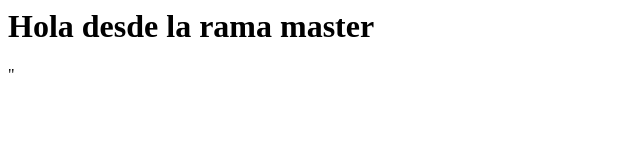
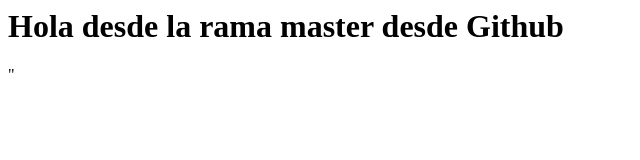
Before and after one commit to TaloxD/PrimerProyectoGit, a plain HTML site: page index.html in a window 1280 px wide. Shown: the whole page, without its empty margins (0-640 px from the left). Drawn offline with Linux system fonts and the light colour scheme.

Commit message:
actualizado desde Github

```diff
--- a/index.html
+++ b/index.html
@@ -1 +1 @@
-<html><body><h1>Hola desde la rama master</h1></body></html>"
+<html><body><h1>Hola desde la rama master desde Github</h1></body></html>"
```
